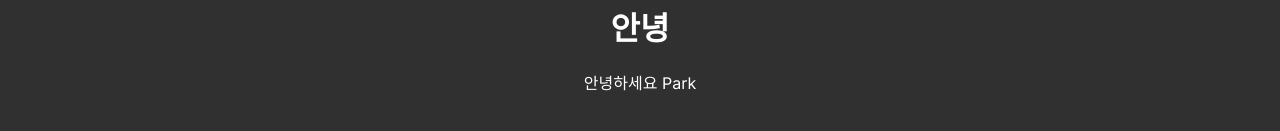
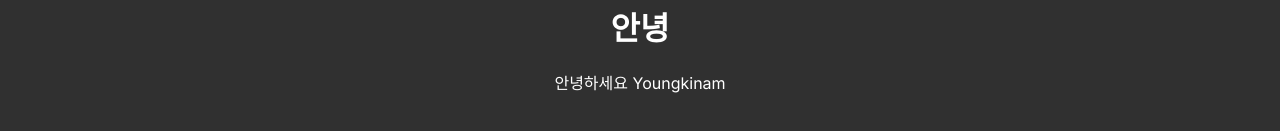
Before and after one commit to ykn9080/nextjslearn, a Next.js app: page / in a window 1280 px wide. Shown: the part 207-338 px from the top of the page. Built offline with nearby package versions, Linux system fonts and the light colour scheme.

Commit message:
Update page.js

```diff
--- a/app/page.js
+++ b/app/page.js
@@ -1,7 +1,7 @@
 
 
 export default function Home() {
-  let name= 'Park'
+  let name= 'Youngkinam'
   return (
     <div>
 
```
